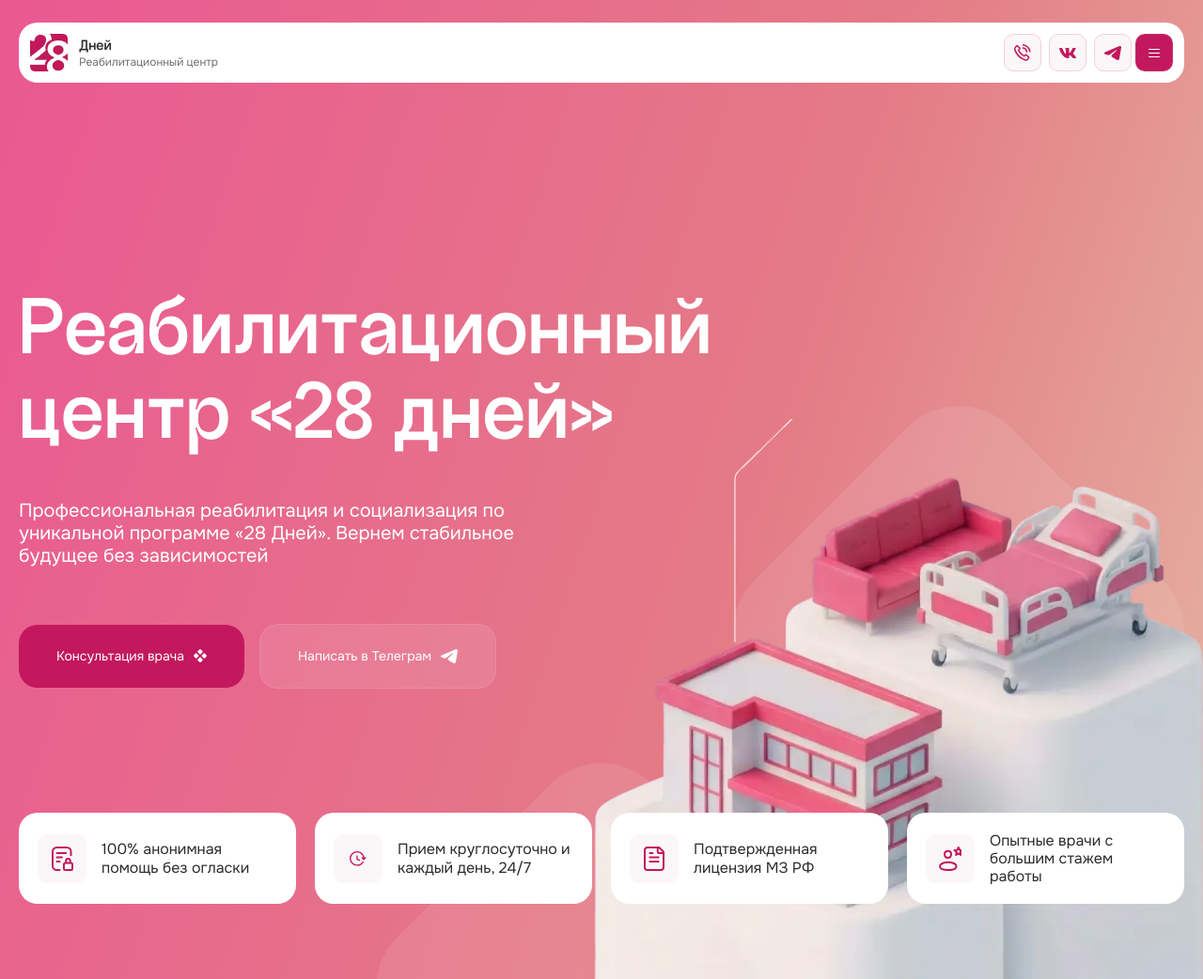
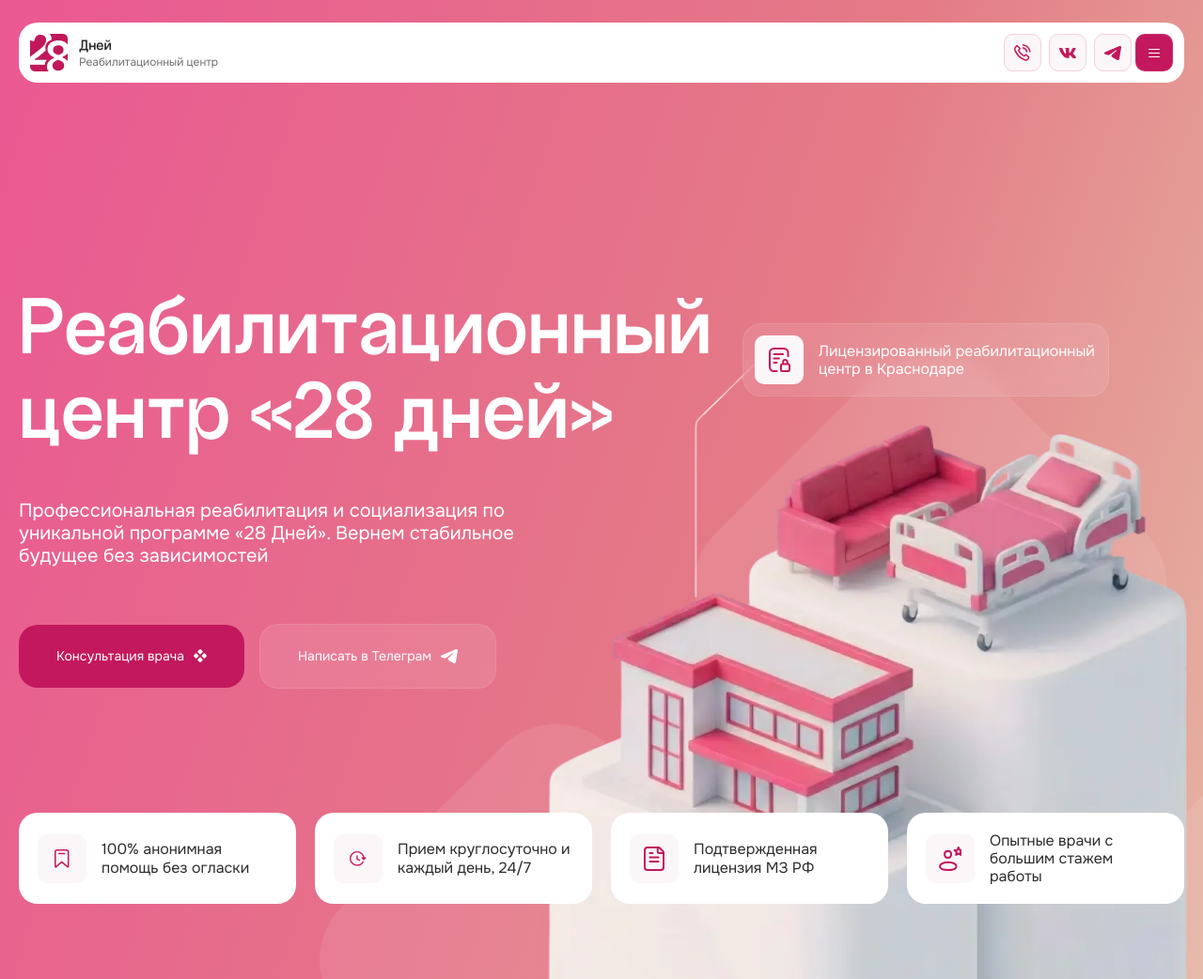
Before and after one commit to Hor4iK/rehab-28, a website: page src/index.html in a window 1280 px wide. Shown: the top 1042 px of the page at 94% size. Drawn offline with nearby package versions, Linux system fonts and the light colour scheme; files that its build step writes are made by us from their sources; files whose address does not match are found by name.

Commit message:
well done intro && fixed bugs

```diff
--- a/src/assets/css/vendor/header.scss
+++ b/src/assets/css/vendor/header.scss
@@ -469,7 +469,6 @@
     .menu__item> :is(.menu__link, .menu__item__button) {
       display: flex;
       width: 100%;
-      padding-block: 22px 16px;
     }
 
     .menu__subnav.hide-item__height {
@@ -565,7 +564,7 @@
     right: 12px;
   }
 
-  .header__row.mobile.active .menu__item>:is(.menu__link, .menu__item__button) {
+  .header__row.mobile.active .menu__item>:is(.menu__item__button) {
     padding: 0;
     padding-inline-end: 30px;
   }
@@ -602,7 +601,7 @@
           opacity: 0;
         }
         &:nth-child(3) {
-          transform: rotate(-45deg) translate(4px, -2px);
+          transform: rotate(-45deg) translate(4px, -3px);
         }
       }
     }
--- a/src/assets/css/vendor/intro.scss
+++ b/src/assets/css/vendor/intro.scss
@@ -5,8 +5,6 @@
   color: #fff;
   position: relative;
   overflow: hidden;
-
-
 
   &__inner {
     position: relative;
@@ -20,13 +18,13 @@
       background-position: top left;
       max-width: 1300px;
       aspect-ratio: 1/1;
-      width: 100%;
+      width: 1300px;
       position: absolute;
       right: -380px;
       bottom: -710px;
       z-index: -1;
 
-      @media screen and (width<=1050px) {
+      @media screen and (width<=1250px) {
         content: none;
       }
 
@@ -35,7 +33,7 @@
         max-width: 190px;
         background-position: bottom left;
         background-size: 100%;
-        bottom: 39%;
+        bottom: 345px;
         right: 28px;
         background-image: url(../img/sections/intro-mini.webp);
       }
@@ -45,7 +43,7 @@
   &__top {
     max-width: 760px;
 
-    & > div:first-child {
+    &>div:first-child {
       margin-block-end: clamp(1.5rem, -3.75rem + 12vw, 3.75rem);
     }
   }
@@ -85,7 +83,7 @@
     grid-template-columns: repeat(4, 1fr);
     gap: 20px;
 
-    & > div {
+    &>div {
       background-color: #fff;
       border-radius: 20px;
       padding: 20px;
@@ -94,6 +92,28 @@
       align-items: center;
       gap: 16px;
       color: $black-color;
+
+      &.intro__advantages--trans {
+        border: 1px solid $white-opacity-10-color;
+        background-color: $white-opacity-10-color;
+        backdrop-filter: blur(10px);
+        color: #fff;
+        max-width: 390px;
+        padding: 12px;
+
+        @media screen and (700px<width<=1250px) {
+          display: none;
+        }
+
+        @media screen and (width>1250px) {
+          position: absolute;
+          right: 80px;
+          bottom: 540px;
+        }
+        @media screen and (width<=700px) {
+          max-width: none;
+        }
+      }
 
       @media screen and (width<=900px) {
         font-size: 14px;
@@ -106,9 +126,10 @@
     .point-mark {
       flex-shrink: 0;
       background-color: $primary-light-100-color;
-       svg {
+
+      svg {
         max-width: 24px;
-       }
+      }
     }
 
     @media screen and (width<=1200px) {
--- a/src/tpl/partials/intro.html
+++ b/src/tpl/partials/intro.html
@@ -21,11 +21,19 @@
       </div>
     </div>
     <div class="intro__advantages">
-      <div>
-        <div class="point-mark point-mark_52">
+      <div class="intro__advantages--trans">
+        <div class="point-mark point-mark_52 point-mark_light">
           <svg xmlns="http://www.w3.org/2000/svg" width="23" height="26" fill="none">
             <path stroke="#C2185B" stroke-linecap="round" stroke-linejoin="round" stroke-width="2"
               d="M8.5 25h-3C3 25 1 23 1 20.5v-15C1 3 3 1 5.5 1H16c2.5 0 4.5 2 4.5 4.5v3.8m-5.3 7.4v-1.4a2.3 2.3 0 0 1 4.6 0v2.2M15.2 7H5.6m5.3 4.5H5.5m3 4.5h-3m9 9h6c.8 0 1.5-.7 1.5-1.5V19c0-.8-.7-1.5-1.5-1.5h-6c-.8 0-1.5.7-1.5 1.5v4.5c0 .8.7 1.5 1.5 1.5Z" />
+          </svg>
+        </div>
+        <p>Лицензированный реабилитационный центр в Краснодаре</p>
+      </div>
+      <div>
+        <div class="point-mark point-mark_52">
+          <svg xmlns="http://www.w3.org/2000/svg" width="16" height="20" fill="none">
+            <path stroke="#C2185B" stroke-linecap="round" stroke-linejoin="round" stroke-width="1.5" d="M4.8 4.4h5.9m-3 9 6.2 5.2c.3.3.8 0 .8-.4V2.8c0-1.1-1-2-2.1-2H2.9C1.7.8.8 1.6.8 2.8v15.4c0 .5.5.7.8.4l6.1-5.2Z"/>
           </svg>
         </div>
         <p>100% анонимная помощь без огласки</p>
```
